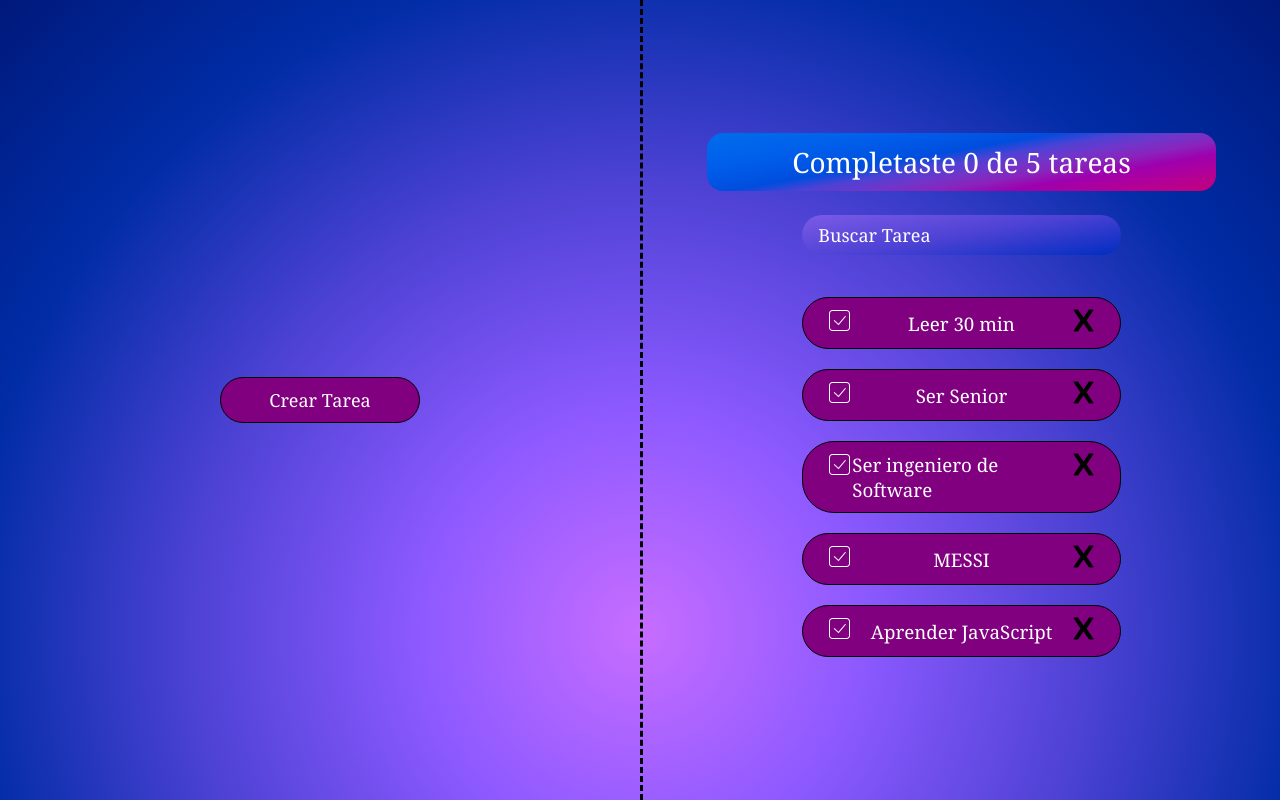
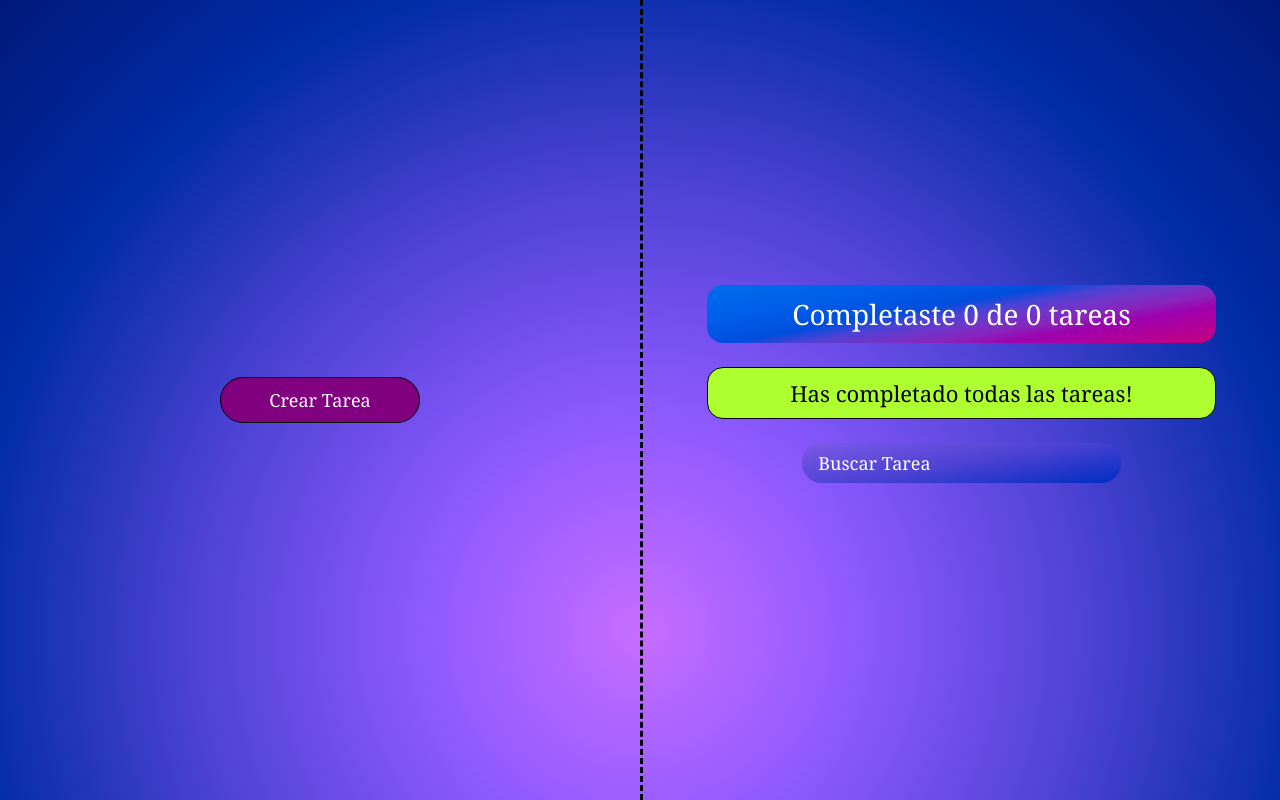
Before and after one commit to FazeElian/Cursos-React-Platzi, a React (Create React App) app in the folder curso-react-introduccion/: page / in a window 1280 px wide. Built offline with nearby package versions, Linux system fonts and the light colour scheme.

Commit message:
Añadiendo Local Storage

```diff
--- a/curso-react-introduccion/src/App.js
+++ b/curso-react-introduccion/src/App.js
@@ -10,16 +10,34 @@ import { ToDoList } from './ToDoList';
 import { ToDoSearch } from './ToDoSearch';
 import { ButtonCreateToDo } from './ButtonCreateToDo';
 
-// Lista de Tareas
-const defaultTasks = [
-  { text: "Leer 30 min", completed: false },
-  { text: "Ser Senior", completed: false },
-  { text: "Ser ingeniero de Software", completed: false },
-  { text: "MESSI", completed: false },
-  { text: "Aprender JavaScript", completed: false }
-];
+// Lista de Tareas por defecto
+// const defaultTasks = [
+//   { text: "Leer 30 min", completed: false },
+//   { text: "Ser Senior", completed: false },
+//   { text: "Ser ingeniero de Software", completed: false },
+//   { text: "MESSI", completed: false },
+//   { text: "Aprender JavaScript", completed: false }
+// ];
+
+// localStorage.setItem("Tareas_v1", JSON.parse(defaultTasks));
+// localStorage.removeItem("Tareas_v1");
 
 function App() {
+  const localStorageTasks = localStorage.getItem("Tareas_v1");
+
+  let parsedTasks;
+
+  // Si no hay tareas en el arreglo de tareas
+  if (!localStorageTasks) {
+    localStorage.setItem("Tareas_v1", JSON.stringify([])); // Va a guardar el array vacío al local storage
+    parsedTasks = []; // Será un string vacío
+  } else{ // Sino si habían items, va a transformarlo a string
+    parsedTasks = JSON.parse(localStorageTasks);
+  }
+
+  // Estado inicial de Local Storage
+  // let parsedTasks = JSON.parse(localStorageTasks);
+
   // Creamos un estado y otro para cambiarlo
   // Además le damos un valor default = ""
   const [searchValue, setSearchValue] = React.useState("");
@@ -28,7 +46,7 @@ function App() {
   // console.log("Los usuarios buscan tareas de " + searchValue)
 
   // Nuevo estado de Taeas
-  const [tasks, setTasks] = React.useState(defaultTasks); // Le damos un estado inicial con el array
+  const [tasks, setTasks] = React.useState(parsedTasks); // Enviamos al estado tareas de local storage
 
   // Contar cuántas tareas cumplen el estado = completed true
   // La doble negación: "!!" va a convertir el valor a booleano
@@ -49,6 +67,14 @@ function App() {
     }
   );
 
+  // Función para actualizar estado de tareas de local storage
+  const saveTasks = (newTasks) => { // Envúa nuevo array de tareas y los actualiza
+    localStorage.setItem("Tareas_v1", JSON.stringify(newTasks));
+
+    // Guardamos nuevas tareas
+    setTasks(newTasks);
+  };
+
   // Función para actualizar estado
   const onCompleted = (text) => {
     // Tenemos un array inicial y creamos una copia con "..."
@@ -61,7 +87,7 @@ function App() {
     );
 
     newTasks[taskIndex].completed = true; // Cambia estado a verdadero
-    setTasks(newTasks);
+    saveTasks(newTasks);
   };
 
   // Función para actualizar estado a no completado
@@ -76,7 +102,7 @@ function App() {
     );
 
     newTasks[taskIndex].completed = false; // Cambia estado a falso
-    setTasks(newTasks);
+    saveTasks(newTasks);
   };
 
   // Función para eliminar tarea
@@ -91,7 +117,7 @@ function App() {
     );
 
     newTasks.splice(taskIndex, 1); // Eliminamos 1 elemento con splice()
-    setTasks(newTasks);
+    saveTasks(newTasks);
   };
 
   return (
```
